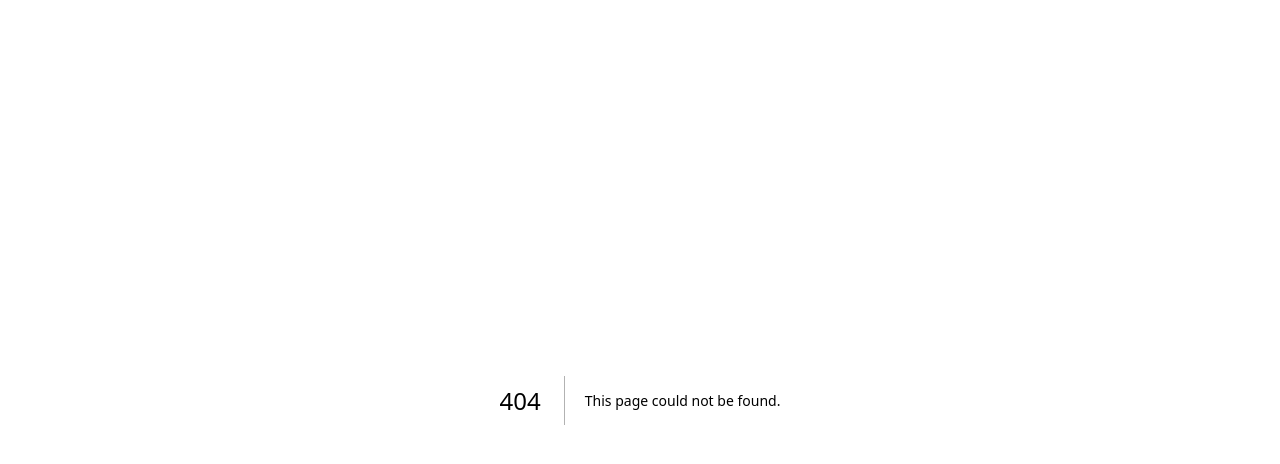
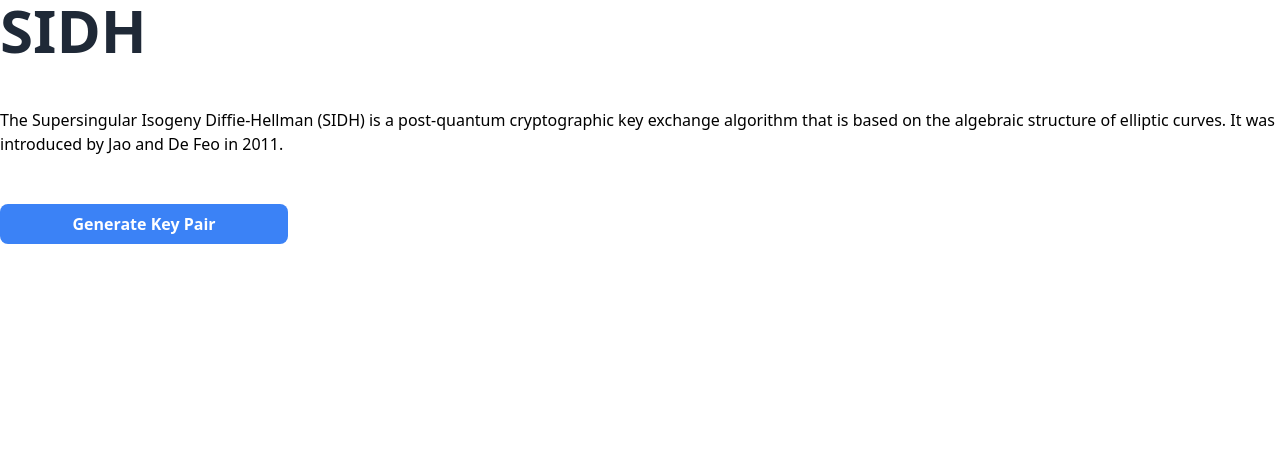
Before and after one commit to mayurdhwaj/kuantum-compare, a Next.js app: page /sidh in a window 1280 px wide. Before the commit this address had no page. Shown: the top 464 px of the page. Built offline with nearby package versions, Linux system fonts and the light colour scheme.

Commit message:
Added SIDh

```diff
--- /dev/null
+++ b/src/pages/sidh.tsx
@@ -0,0 +1,101 @@
+import { type NextPage } from "next";
+import Head from "next/head";
+import { useEffect, useRef, useState } from "react";
+import autoAnimate from '@formkit/auto-animate'
+import { sidh } from 'sidh';
+
+const SIDH: NextPage = () => {
+
+    const [loading, setLoading] = useState(0)
+    const [publicKey, setPublicKey] = useState<any>(null)
+    const [privateKey, setPrivateKey] = useState<any>(null)
+    const [cyphertext, setCyphertext] = useState<any>(null)
+    const [secret, setSecret] = useState<any>(null)
+
+    const work = async () => {
+        const keyPair = await sidh.keyPair()
+        setPublicKey(keyPair.publicKey)
+        setPrivateKey(keyPair.privateKey)
+        const { cyphertext, secret } = await sidh.encrypt(keyPair.publicKey)
+        setCyphertext(cyphertext)
+        setSecret(secret)
+        setLoading(2)
+    }
+
+    const ref = useRef<any>(null)
+    useEffect(() => {
+        ref.current && autoAnimate(ref.current)
+    }, [ref])
+
+    return (
+        <>
+            <Head>
+                <title>Kuantun Kompare</title>
+                <meta name="description" content="Generated by create-t3-app" />
+                <link rel="icon" href="/favicon.ico" />
+            </Head>
+            <>
+                <h1 className="text-6xl font-bold text-gray-800">SIDH</h1>
+                <p className="mt-12">
+                    The Supersingular Isogeny Diffie-Hellman (SIDH) is a post-quantum cryptographic key exchange algorithm that is based on the algebraic structure of elliptic curves. It was introduced by Jao and De Feo in 2011.
+                </p>
+                <button className="bg-blue-500 hover:bg-blue-700 text-white font-bold py-2 px-4 w-72 mx-auto rounded-lg mt-12"
+                    onClick={
+                        async () => {
+                            setLoading(1)
+                            await work()
+                        }
+                    }
+                >
+                    {
+                        loading == 0 && "Generate Key Pair"
+                    }
+                    {
+                        loading == 1 && "Generating Key Pair..."
+                    }
+                    {
+                        loading == 2 && "Key Pair Generated"
+                    }
+                </button>
+                <div ref={ref}>
+                    {
+                        publicKey && (
+                            <div className="mt-12">
+                                <h2 className="text-2xl font-bold text-gray-800 mb-4">Public Key</h2>
+                                <textarea value={publicKey} className="w-1/2 resize-none p-4 rounded-xl" rows={5} disabled={true}>
+
+                                </textarea>
+                            </div>
+                        )
+                    }
+                    {
+                        privateKey && (
+                            <div className="mt-12">
+                                <h2 className="text-2xl font-bold text-gray-800 mb-4">Private Key</h2>
+                                <textarea value={privateKey} className="w-1/2 resize-none p-4 rounded-xl" rows={5} disabled={true} />
+                            </div>
+                        )
+                    }
+                    {
+                        cyphertext && (
+                            <div className="mt-12">
+                                <h2 className="text-2xl font-bold text-gray-800 mb-4">Cyphertext</h2>
+                                <textarea value={cyphertext} className="w-1/2 resize-none p-4 rounded-xl" rows={5} disabled={true} />
+                            </div>
+                        )
+                    }
+                    {
+                        secret && (
+                            <div className="mt-12">
+                                <h2 className="text-2xl font-bold text-gray-800 mb-4">Secret</h2>
+                                <textarea value={secret} className="w-1/2 resize-none p-4 rounded-xl" rows={5} disabled={true} />
+                            </div>
+                        )
+                    }
+                </div>
+            </>
+        </>
+    );
+};
+
+export default SIDH;
```
